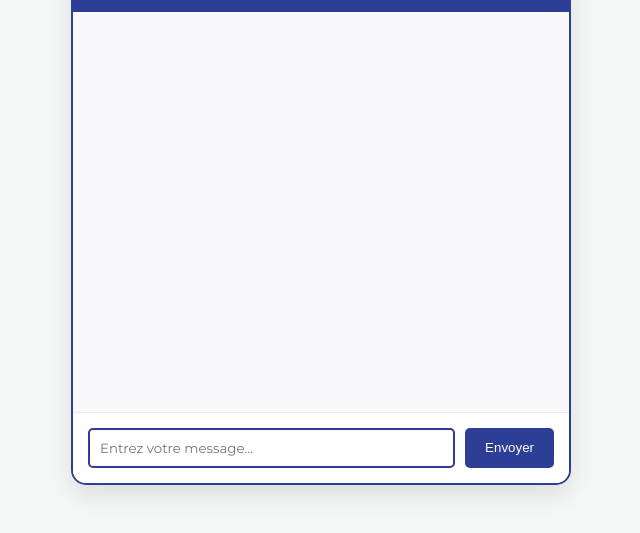
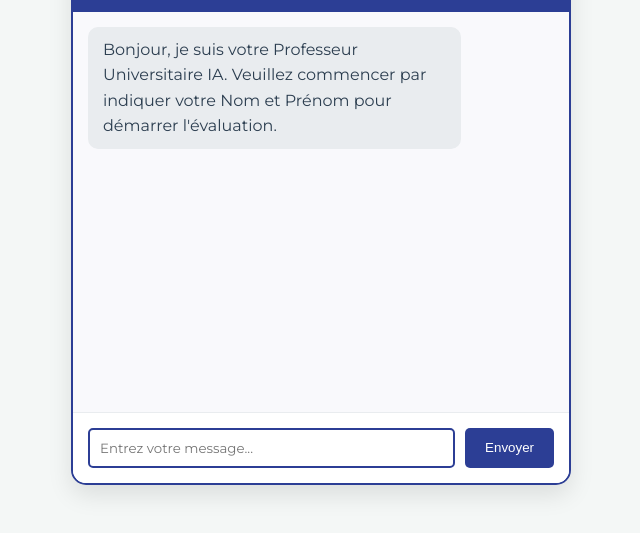
Before and after one commit to FedoraOpen/Anatomie, a plain HTML site: page index.html in a window 1280 px wide. Shown: the part 187-720 px from the top of the page, without its empty margins (319-959 px from the left). Drawn offline with Linux system fonts and the light colour scheme.

Commit message:
Add files via upload

```diff
--- a/index.html
+++ b/index.html
@@ -236,7 +236,7 @@
             }
         });
 
-        addMessage('bot', 'Bonjour, je suis votre Professeur Universitaire IA. Veuillez commencer par indiquer votre Nom et Prénom pour démarrer l'évaluation.');
+        addMessage('bot', 'Bonjour, je suis votre Professeur Universitaire IA. Veuillez commencer par indiquer votre Nom et Prénom pour démarrer l\'évaluation.');
     </script>
 </body>
 </html>
```
